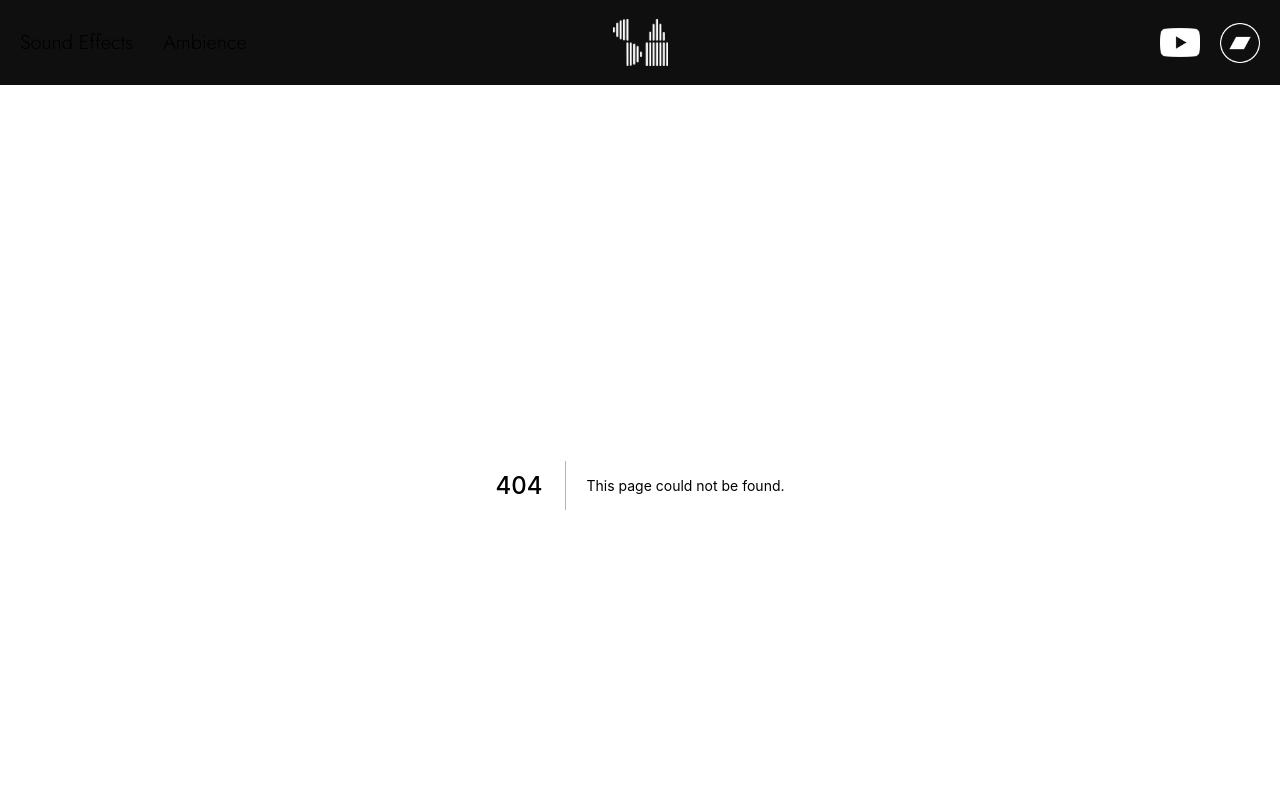
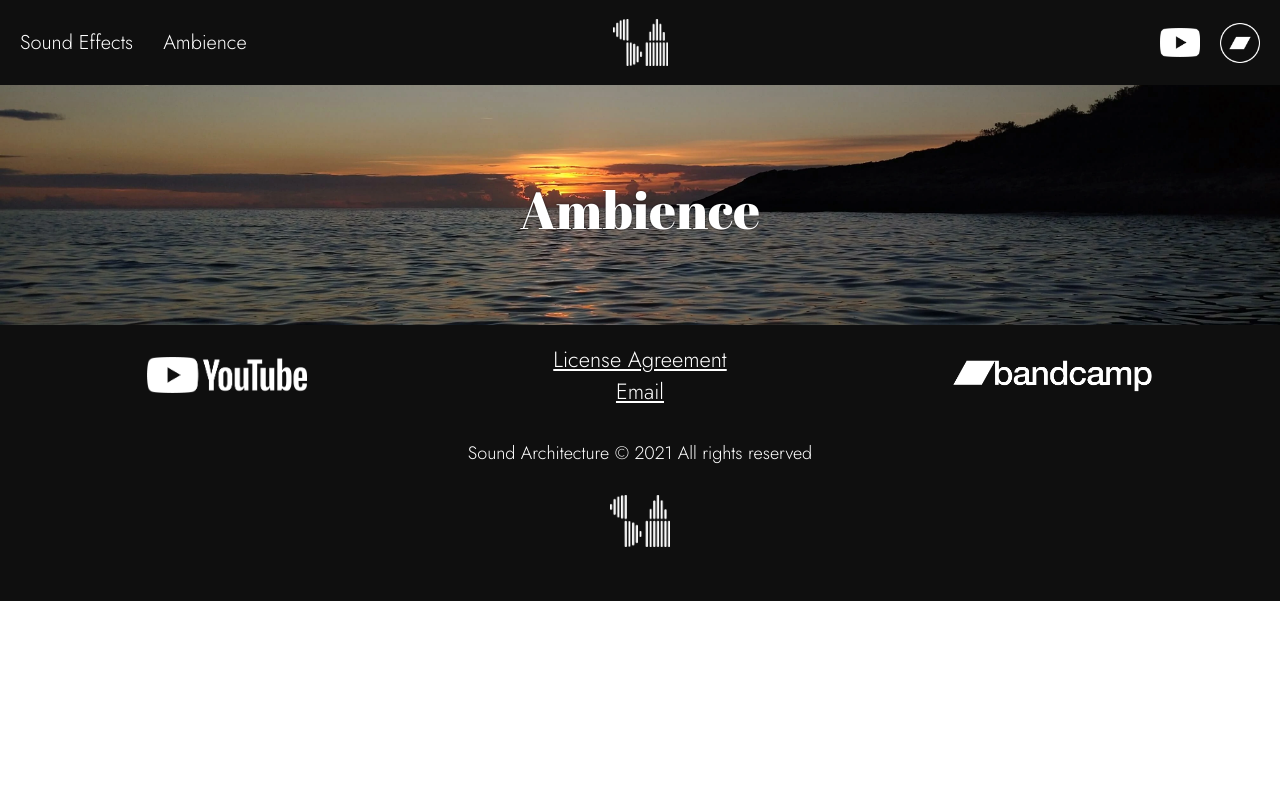
Before and after one commit to Piotrko64/sound-architecture-nextjs-edition, a Next.js app: page /Ambience in a window 1280 px wide. Before the commit this address had no page. Shown: the top 800 px of the page. Built offline with nearby package versions, Linux system fonts and the light colour scheme.

Commit message:
create baner component

```diff
--- a/src/layout/navigation/navigation.module.css
+++ b/src/layout/navigation/navigation.module.css
@@ -4,6 +4,11 @@
     align-items: center;
     background-color: var(--backColor);
     height: 85px;
+    position: fixed;
+    top: 0;
+    left: 0;
+    z-index: 9;
+    width: 100vw;
 }
 .navBtn {
     display: none;
--- /dev/null
+++ b/src/pages/Ambience.tsx
@@ -0,0 +1,19 @@
+import type { NextPage } from "next";
+import Head from "next/head";
+import { Baner } from "../../ui/baner/Baner";
+
+const Ambience: NextPage = () => {
+    return (
+        <div>
+            <Head>
+                <title>Ambience</title>
+            </Head>
+            <Baner title="Ambience" imgURL="/assets/baners/ambience.webp" />
+        </div>
+    );
+};
+
+export default Ambience;
+// export async function getStaticProps() {
+//     Retu
+// }
--- a/src/pages/_app.tsx
+++ b/src/pages/_app.tsx
@@ -1,12 +1,18 @@
 import type { AppProps } from "next/app";
 import { TheLayout } from "../layout/TheLayout";
 import "../../styles/globals.css";
+import Head from "next/head";
 
 function MyApp({ Component, pageProps }: AppProps) {
     return (
-        <TheLayout>
-            <Component {...pageProps} />
-        </TheLayout>
+        <>
+            <Head>
+                <title>Sound Architecture</title>
+            </Head>
+            <TheLayout>
+                <Component {...pageProps} />
+            </TheLayout>
+        </>
     );
 }
 
--- a/src/pages/_document.tsx
+++ b/src/pages/_document.tsx
@@ -8,6 +8,17 @@ export default function Document() {
                     href="https://fonts.googleapis.com/css2?family=Jost:wght@200;300;400&display=swap"
                     rel="stylesheet"
                 ></link>
+                <link
+                    href="https://fonts.googleapis.com/css2?family=Abril+Fatface&display=swap"
+                    rel="stylesheet"
+                ></link>
+                <link rel="shortcut icon" href="./assets/favicon.png"></link>
+
+                <meta
+                    name="description"
+                    content="Welcome I share here my own sound libraries which you can check out on bandcamp: https://soundarchitecture.bandcamp.com
+I would like to upload more complex ambiance videos in the future which would consist of greater number of different tracks and sound effects to design true ambience."
+                />
             </Head>
             <body>
                 <Main />
--- /dev/null
+++ b/ui/baner/Baner.tsx
@@ -0,0 +1,11 @@
+import { NextImage } from "../nextImage/NextImage";
+import classes from "./baner.module.css";
+
+export function Baner({ imgURL, title }: { imgURL: string; title: string }) {
+    return (
+        <div className={classes.container}>
+            <NextImage imgURL={imgURL} additionalClass={classes.backgroundImage} coverMode />
+            <h1 className={classes.h1}>{title}</h1>
+        </div>
+    );
+}
--- /dev/null
+++ b/ui/baner/baner.module.css
@@ -0,0 +1,45 @@
+.backgroundImage {
+    margin-top: 65px;
+    height: 260px;
+    width: 100vw;
+}
+.h1 {
+    position: absolute;
+    top: 50%;
+    left: 50%;
+    transform: translate(-50%, -80%);
+    font-family: "Abril Fatface", cursive;
+    font-weight: 400;
+    font-size: 2.6em;
+    text-shadow: 0 0 2px rgb(0 0 0 / 70%);
+    text-align: center;
+    width: 100vw;
+    padding: 0 15px;
+}
+.container {
+    position: relative;
+}
+@media (max-width: 920px) {
+    .backgroundImage {
+        height: 220px;
+    }
+    .h1 {
+        font-size: 2.4em;
+    }
+}
+@media (max-width: 570px) {
+    .backgroundImage {
+        height: 170px;
+    }
+    .h1 {
+        font-size: 2em;
+    }
+}
+@media (max-width: 440px) {
+    .backgroundImage {
+        height: 150px;
+    }
+    .h1 {
+        font-size: 1.8em;
+    }
+}
--- a/ui/nextImage/NextImage.tsx
+++ b/ui/nextImage/NextImage.tsx
@@ -7,13 +7,14 @@ export function NextImage({
     additionalClass,
     click,
     title,
-    link,
+
+    coverMode,
 }: {
     imgURL: string;
     additionalClass: string;
     click?: () => void;
     title?: string;
-    link?: string;
+    coverMode?: boolean;
 }) {
     return (
         <div onClick={click} className={classes.flexOne}>
@@ -22,9 +23,8 @@ export function NextImage({
                     src={imgURL}
                     alt={title}
                     layout="fill"
-                    objectFit="contain"
-                    sizes="50vw"
-                    loading="eager"
+                    objectFit={coverMode ? "cover" : "contain"}
+                    sizes="100vw"
                 />
             </div>
         </div>
```
Also changed, not shown: src/pages/Sounds.tsx (+8 -22 lines), src/pages/index.tsx (+1 -10 lines), src/utils/SSG/instagram/instagramDataApi.ts (deleted, +0 -8 lines), public/assets/favicon.png (added).
